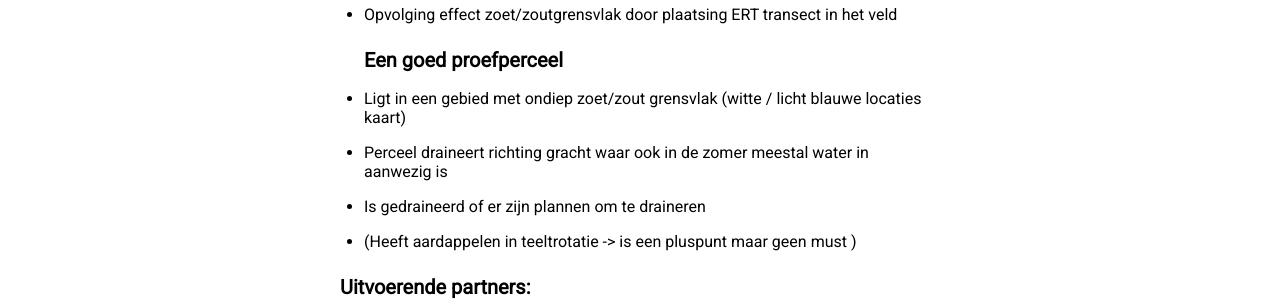
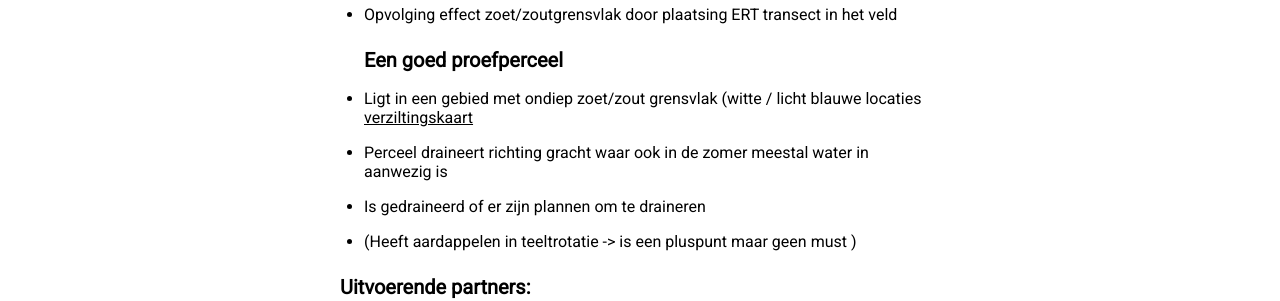
Before and after one commit to sarahgarre/op-peil, a Jekyll site: the page built from _posts/2021-10-29-op-zoek-naar-perceel.md, in a window 1280 px wide and 900 px high, scrolled down 2038 px. Shown: the part 171-472 px from the top of the window. Built offline with Jekyll 4.4.1, drawn with Linux system fonts in a browser that asks for light colours; nearby versions of some CDN libraries.

Commit message:
Update 2021-10-29-op-zoek-naar-perceel.md

```diff
--- a/_posts/2021-10-29-op-zoek-naar-perceel.md
+++ b/_posts/2021-10-29-op-zoek-naar-perceel.md
@@ -40,7 +40,7 @@ Jaar 2 en jaar 3 (seizoen 2023 -2024)
 *	Sturing van het peil in overleg tussen onderzoeker en landbouwer
 *	Opvolging effect zoet/zoutgrensvlak door plaatsing ERT transect in het veld
 ### Een goed proefperceel
-*	Ligt in een gebied met ondiep zoet/zout grensvlak (witte / licht blauwe locaties kaart)
+*	Ligt in een gebied met ondiep zoet/zout grensvlak (witte / licht blauwe locaties  [verziltingskaart](https://www.dov.vlaanderen.be/portaal/?module=verkenner&pos=64950.3%2C221835.8&res=9.800000000030865&layers=n%3Aomwrgbmrvl%3Bo%3Aref%2Cn%3Agrb_sel%3Bo%3Aref%2Cn%3Ato%5C%3Ato_topnzw_2009_raster_10k_tr%3Bo%3Aref%3Bt%3Awms%3Bv%3An%2Cn%3Agw_varia%5C%3Averzilting%3Bo%3Adov%3Bt%3Awms%3Bv%3An%2Cn%3Agw_varia%5C%3Averziltingskaart_2014_2017_con_mmv%3Bo%3Adov%3Bt%3Awms%3Bv%3An%2Cn%3Agw_varia%5C%3Averziltingskaart_2014_2017_con_mtaw%3Bo%3Adov%3Bt%3Awms%3Bv%3An%2Cn%3Agw_varia%5C%3Averziltingskaart_2014_2017_opt_mtaw%3Bo%3Adov%3Bt%3Awms%3Bv%3An%2Cn%3Agw_varia%5C%3Averziltingskaart_2014_2017_opt_mmv%3Bo%3Adov%3Bt%3Awms%3Bop%3A0.75%2Cn%3Agw_varia%5C%3Averziltingskaart_2017_datapunten%3Bo%3Adov%3Bt%3Awms)
 *	Perceel draineert richting gracht waar ook in de zomer meestal water in aanwezig is
 *	Is gedraineerd of er zijn plannen om te draineren
 *	(Heeft aardappelen in teeltrotatie ->  is een pluspunt maar geen must )
```
Also changed, not shown: other parts of _posts/2021-10-29-op-zoek-naar-perceel.md (+1 -1 lines).
